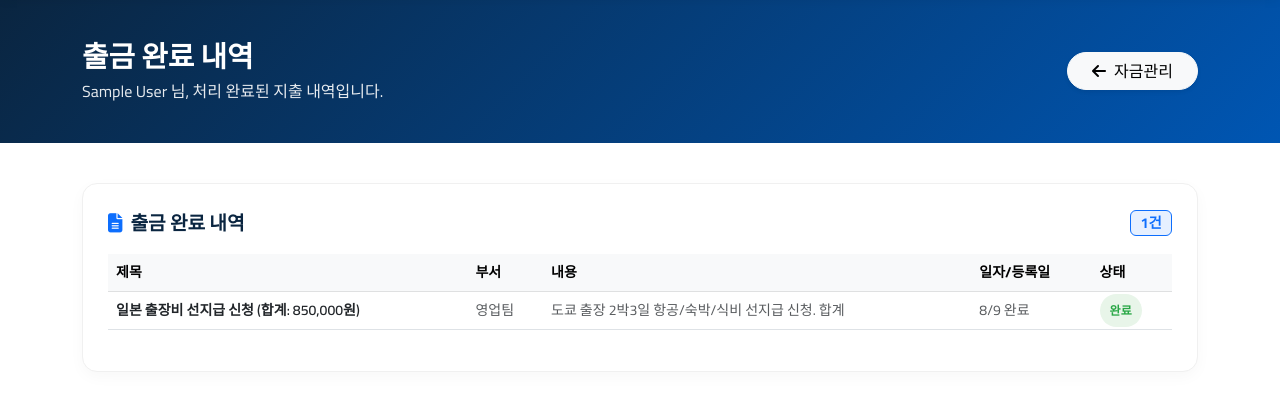
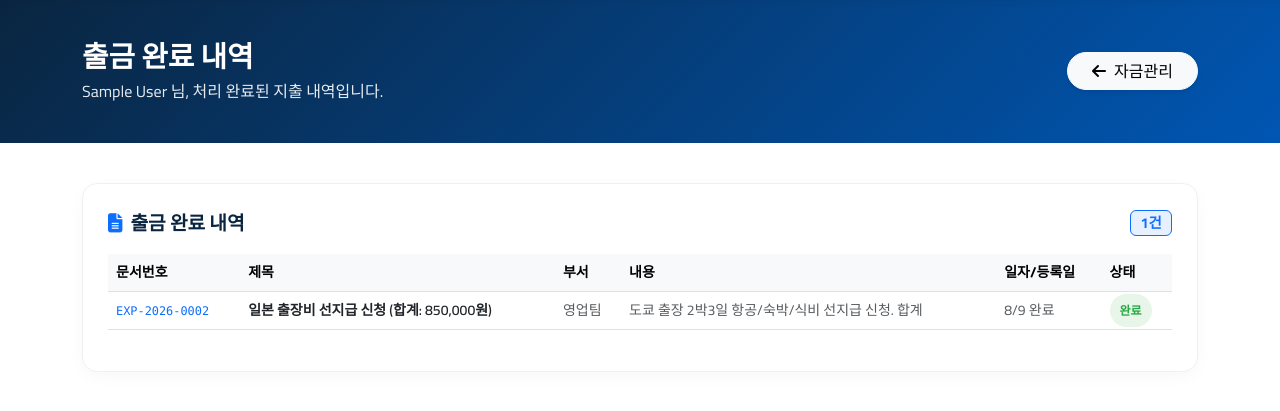
Before and after one commit to ywydpapa/wone, a FastAPI app: page /outflow_list in a window 1280 px wide. Shown: the part 84-495 px from the top of the page. Run offline with FastAPI, Linux system fonts and the light colour scheme; the visitor is signed in with stand-in values (Sample User, id 1); data comes from the database, SQL or seed files in the repository.

Commit message:
ERP 문서 목록에 문서번호 컬럼 및 링크 추가

```diff
--- a/templates/erp/_doc_list.html
+++ b/templates/erp/_doc_list.html
@@ -7,6 +7,7 @@
             <a href="/erp_doc/{{ d.id }}" class="task-title text-decoration-none text-dark {% if d.status_label == '완료' %}text-decoration-line-through{% endif %}">{{ d.title }}</a>
             <div class="task-meta d-flex align-items-center gap-3">
                 <span class="badge-status {{ d.status_class }}" {% if d.status_style %}style="{{ d.status_style }}"{% endif %}>{{ d.status_label }}</span>
+                {% if d.doc_number %}<a href="/erp_doc/{{ d.id }}" class="text-primary text-decoration-none" style="font-family: var(--bs-font-monospace);">{{ d.doc_number }}</a>{% endif %}
                 {% if d.due_label %}<span><i class="far fa-clock"></i> {{ d.due_label }}</span>{% endif %}
                 {% if d.dept %}<span><i class="far fa-folder-open"></i> {{ d.dept }}</span>{% endif %}
             </div>
--- a/templates/erp/fa_list.html
+++ b/templates/erp/fa_list.html
@@ -26,12 +26,15 @@
             <table class="table table-hover align-middle small">
                 <thead class="table-light">
                     <tr>
-                        <th>제목</th><th>부서</th><th>내용</th><th>일자/등록일</th><th>상태</th>
+                        <th>문서번호</th><th>제목</th><th>부서</th><th>내용</th><th>일자/등록일</th><th>상태</th>
                     </tr>
                 </thead>
                 <tbody>
                     {% for d in docs %}
                     <tr>
+                        <td>
+                            <a href="/erp_doc/{{ d.id }}" class="text-primary text-decoration-none" style="font-family: var(--bs-font-monospace); font-size: 0.85em;">{{ d.doc_number or '—' }}</a>
+                        </td>
                         <td>
                             <a href="/erp_doc/{{ d.id }}" class="text-dark text-decoration-none fw-semibold">{{ d.title }}</a>
                         </td>
```
